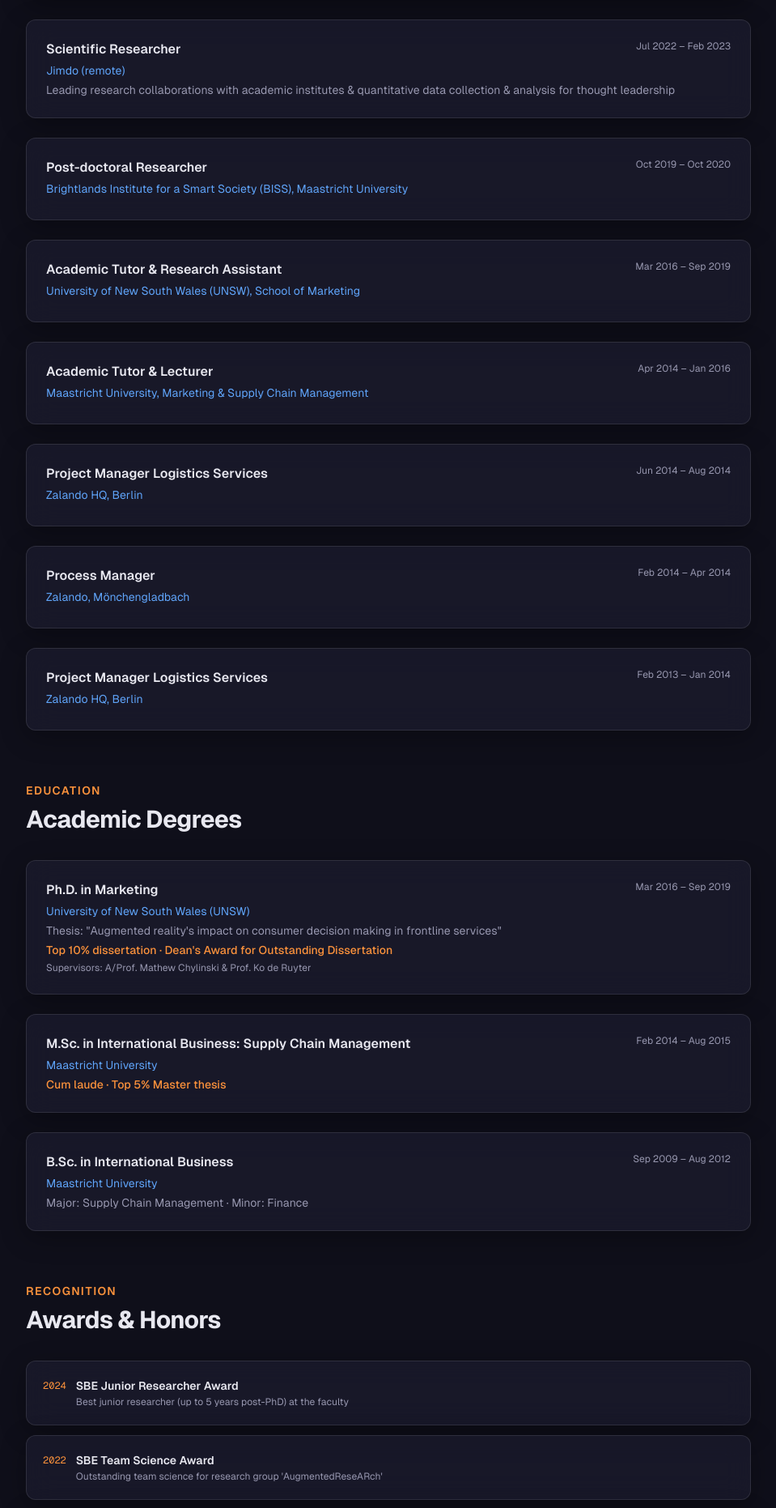
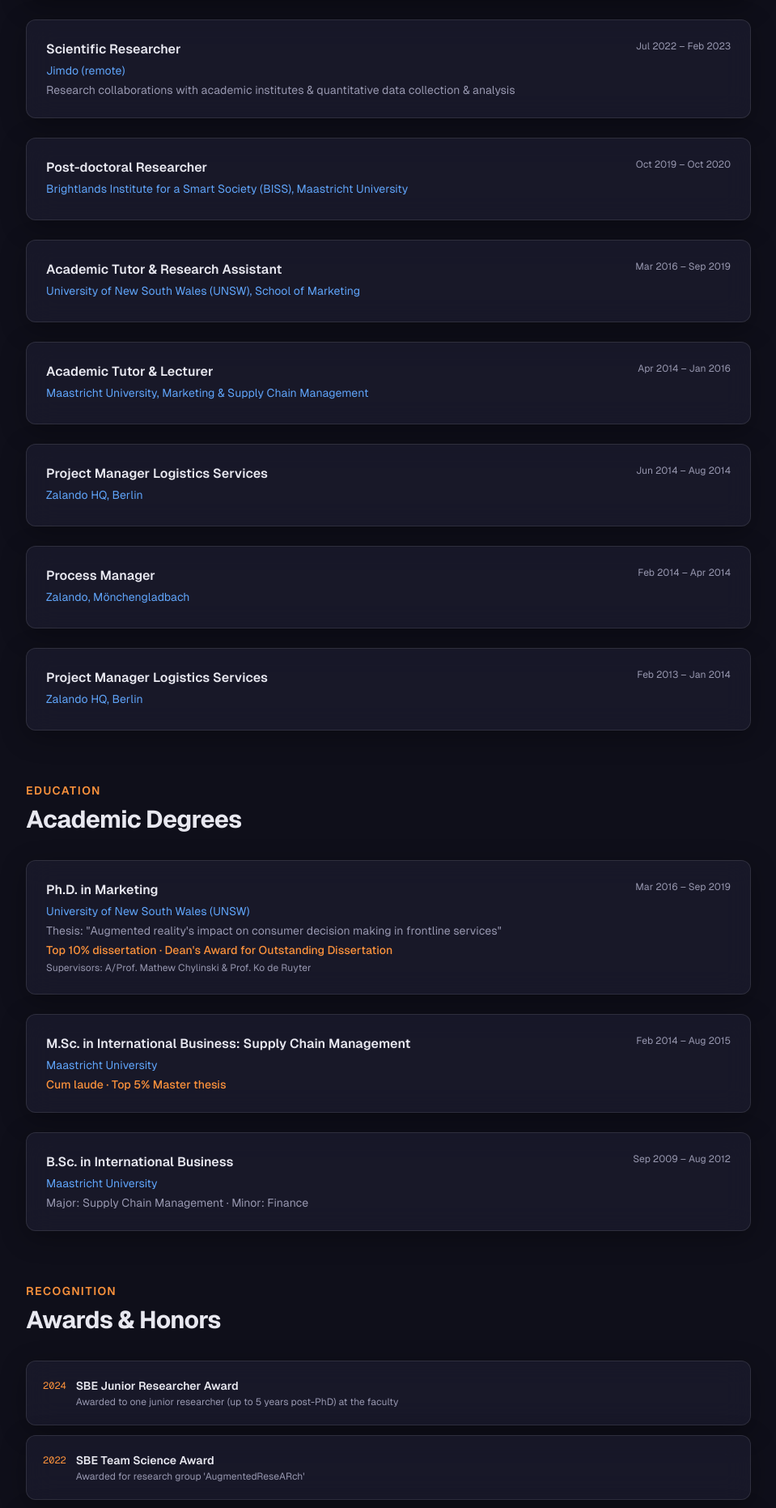
Before and after one commit to JonasHeller1212/jonasheller.info, a Next.js app: page /cv in a window 1280 px wide. Shown: the part 641-2503 px from the top of the page at 81% size, without its empty margins (160-1119 px from the left). Built offline with nearby package versions, Linux system fonts and the light colour scheme.

Commit message:
Tone down superlative language in CV and bento grid
Replace "best", "leading", "outstanding", "top" in descriptive text
with neutral phrasing. Official award names are kept as-is since
they are proper nouns.

https://claude.ai/code/session_015YntAheLMHicYcqfGR6KFj

```diff
--- a/src/app/cv/page.tsx
+++ b/src/app/cv/page.tsx
@@ -25,7 +25,7 @@ const experience = [
     title: "Scientific Researcher",
     org: "Jimdo (remote)",
     detail:
-      "Leading research collaborations with academic institutes & quantitative data collection & analysis for thought leadership",
+      "Research collaborations with academic institutes & quantitative data collection & analysis",
   },
   {
     period: "Oct 2019 – Oct 2020",
@@ -84,8 +84,8 @@ const education = [
 ];
 
 const awards = [
-  { year: "2024", title: "SBE Junior Researcher Award", detail: "Best junior researcher (up to 5 years post-PhD) at the faculty" },
-  { year: "2022", title: "SBE Team Science Award", detail: "Outstanding team science for research group 'AugmentedReseARch'" },
+  { year: "2024", title: "SBE Junior Researcher Award", detail: "Awarded to one junior researcher (up to 5 years post-PhD) at the faculty" },
+  { year: "2022", title: "SBE Team Science Award", detail: "Awarded for research group 'AugmentedReseARch'" },
   { year: "2020", title: "Dean's Award for Outstanding Dissertations, UNSW", detail: "Top 10% dissertation with non to minimal revisions" },
   { year: "2020", title: "SERVSIG Dissertation Award Finalist" },
   { year: "2018", title: "ANZMAC Best Paper Award" },
--- a/src/components/Bento.tsx
+++ b/src/components/Bento.tsx
@@ -43,7 +43,7 @@ const highlights = [
   {
     area: "f",
     title: "30+ Publications",
-    description: "Published in top journals including Journal of Retailing, Journal of Service Research, and Computers in Human Behavior.",
+    description: "Published in journals including Journal of Retailing, Journal of Service Research, and Computers in Human Behavior.",
   },
   {
     area: "g",
```
